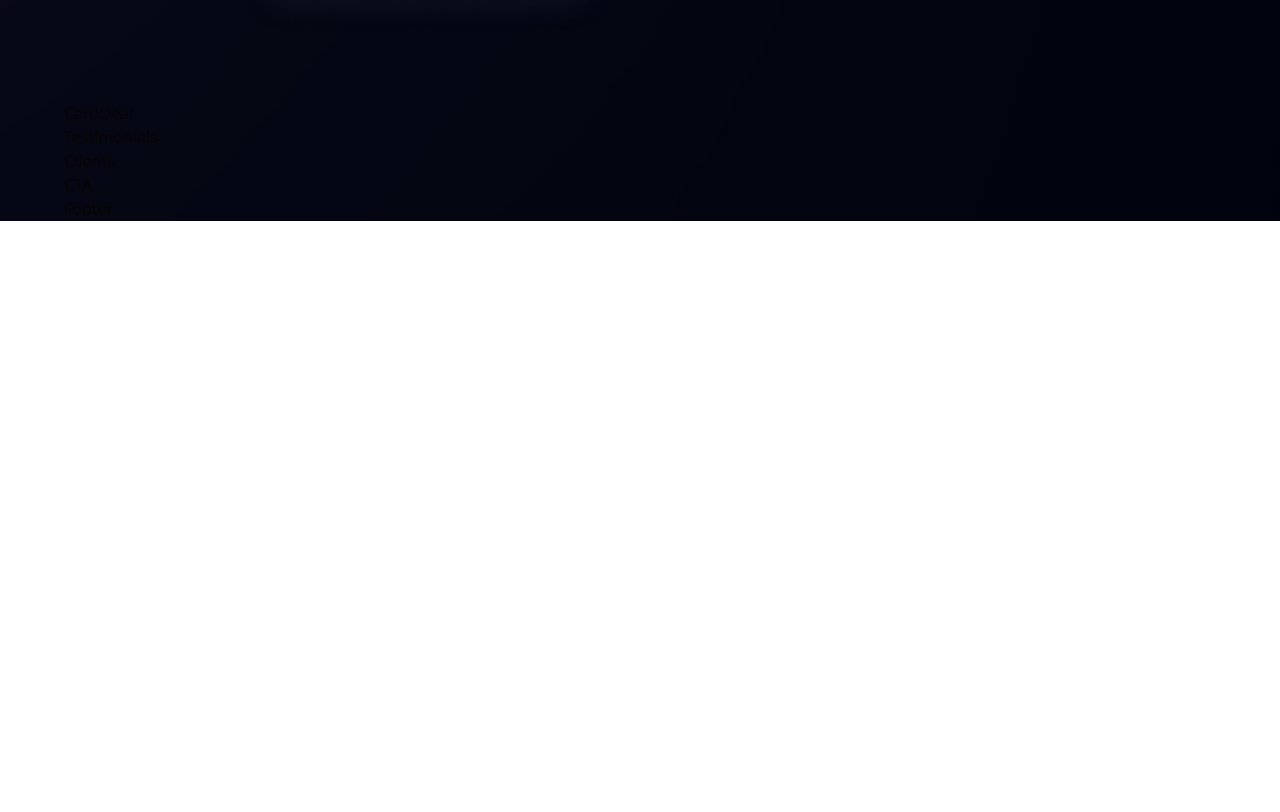
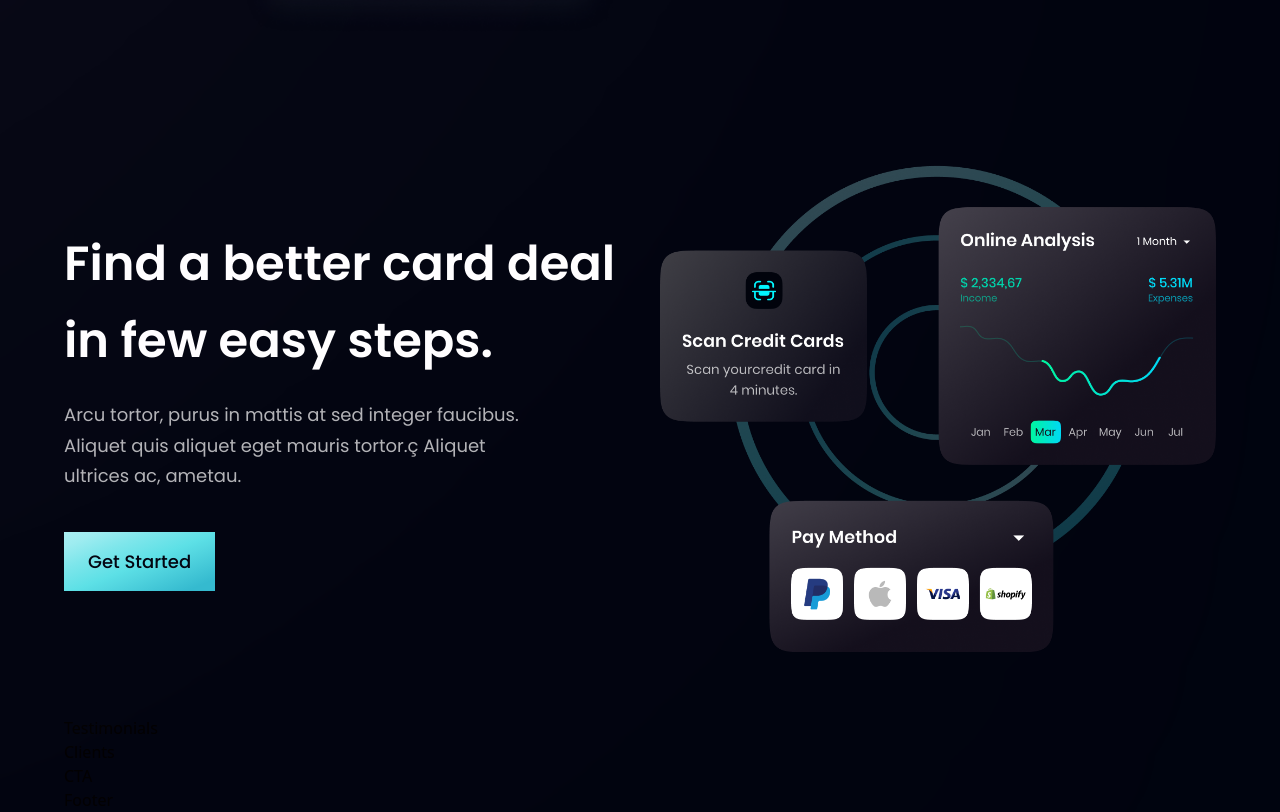
Before and after one commit to sold1er1K/hoobank, a React (Vite) app: page / in a window 1280 px wide. Shown: the part 2088-2900 px from the top of the page. Before the commit the page ends 2309 px from the top, so only its background shows below. Built offline with nearby package versions, Linux system fonts and the light colour scheme.

Commit message:
card deal section

```diff
--- a/src/components/Button.jsx
+++ b/src/components/Button.jsx
@@ -2,7 +2,7 @@
 
 const Button = ({ styles }) => {
   return (
-    <button type="button" className={`py-4 px-6 bg-blue-gradient font-poppins font-medium text-[18px] text-primary outline-none ${styles}`}>
+    <button type="button" className={`py-4 px-6 bg-blue-gradient font-poppins font-medium text-[18px] text-primary outline-none ${styles} rouned-[10px]`}>
       Get Started
     </button>
   )
--- a/src/components/CardDeal.jsx
+++ b/src/components/CardDeal.jsx
@@ -1,9 +1,24 @@
-import React from 'react'
+import { card } from "../assets"
+import styles, { layout } from "../style"
+import Button from "./Button"
 
-const CardDeal = () => {
-  return (
-    <div>CardDeal</div>
-  )
-}
+const CardDeal = () => (
+  <section className={layout.section}>
+    <div className={layout.sectionInfo}>
+      <h2 className={styles.heading2}>
+      <div className="flex justify-center md:inline">Find a better card deal</div> <br className="md:block hidden"/>
+      <div className="flex justify-center md:inline">in few easy steps.</div>
+      </h2>
+      <p className={`${styles.paragraph} max-w-[470px] mt-5`}>
+        Arcu tortor, purus in mattis at sed integer faucibus. Aliquet quis aliquet eget mauris tortor.ç Aliquet ultrices ac, ametau.
+      </p>
+      <Button styles="mt-10"/>
+    </div>
+    <div className={layout.sectionImg}>
+      <img src={card} alt="card" className="w-[100%] h-[100%]"/>
+
+    </div>
+  </section>
+)
 
 export default CardDeal
```
